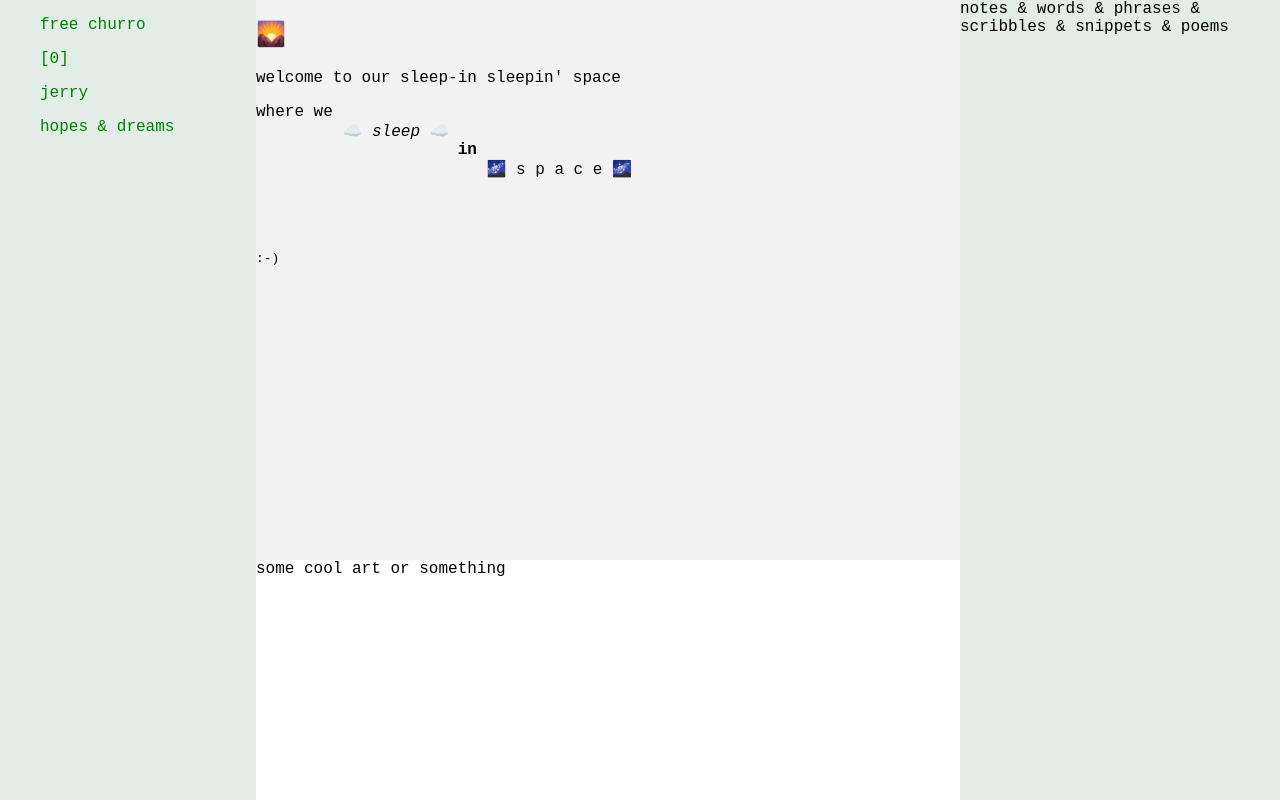
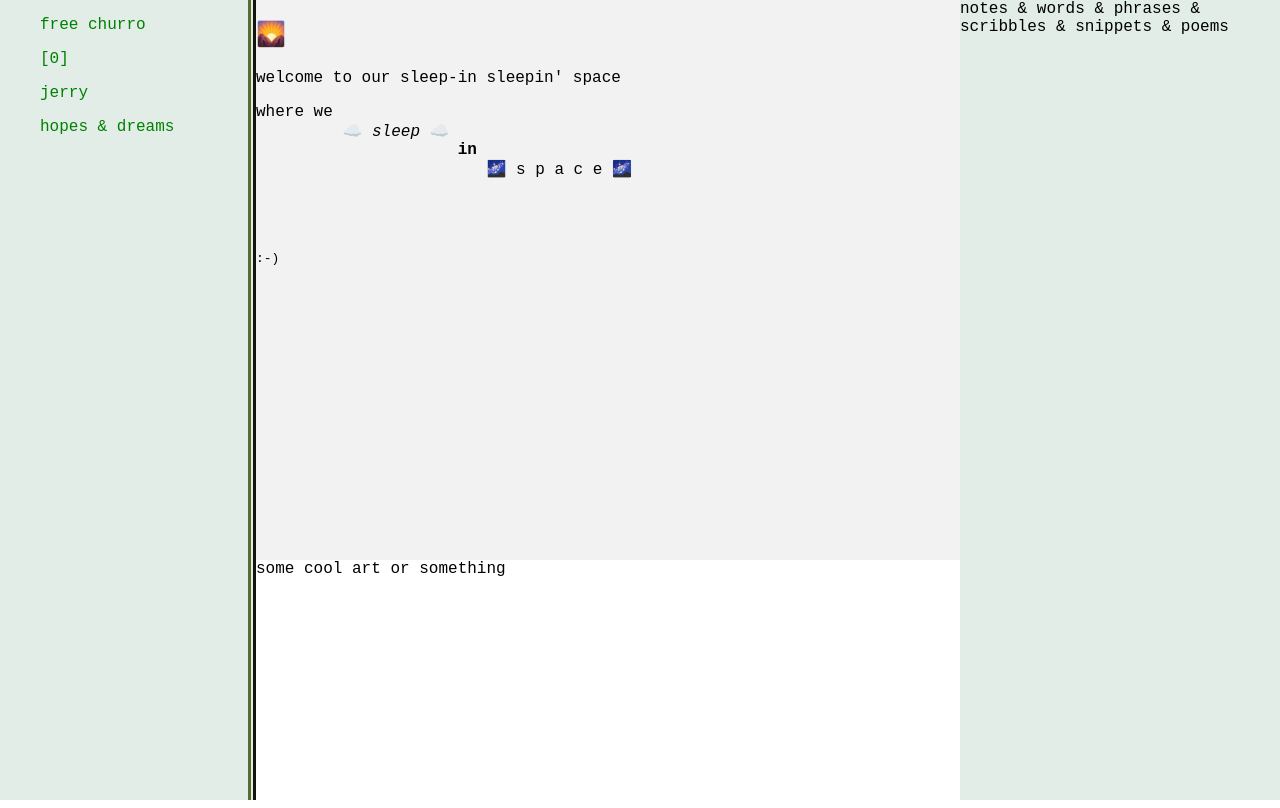
Before and after one commit to saspau/saspau.github.io, an Eleventy site: page index.md in a window 1280 px wide. Built offline with nearby package versions, Linux system fonts and the light colour scheme; Eleventy itself is replaced by a stand-in of ours; files that its build step writes are made by us from their sources; what markdown-it-attrs, markdown-it-deflist, markdown-it-task-lists, markdown-it-toc-done-right would draw is missing.

Commit message:
add a border thing?

```diff
--- a/_includes/base.njk
+++ b/_includes/base.njk
@@ -13,16 +13,18 @@
     <script src="https://ajax.googleapis.com/ajax/libs/jquery/1.9.1/jquery.min.js"></script>
     <script src="https://code.jquery.com/ui/1.9.2/jquery-ui.js"></script>
     <script src="/../../js/scripts.js"></script>
-    <div class="container">
       {# {{ content | safe }} #}
         <div class="wrapper">
             <div class="inner-wrapper">
                 <div class="left pane">
-                    {% block left %}
-                    {% for link in collections.left_nav %}
-                        <ul><a href="{{ link.url }}">{{ link.data.link_name }}</a></ul>
-                    {% endfor %}
-                    {% endblock %}
+                    <div class="vert-border"></div>
+                    <div class="left-content">
+                        {% block left %}
+                        {% for link in collections.left_nav %}
+                            <ul><a href="{{ link.url }}">{{ link.data.link_name }}</a></ul>
+                        {% endfor %}
+                        {% endblock %}
+                    </div>
                 </div>
                 <div class="center pane">
                     <div class="inner">
--- a/styles/base.scss
+++ b/styles/base.scss
@@ -39,6 +39,22 @@ body {
 .left.pane {
     background-color: #e1ede6;//olivedrab;
     width: 20%;
+}
+
+.vert-border {
+    border-color: darkolivegreen;
+    border-left-style: outset;
+    border-right-style: outset;
+    float: right;
+    width: 2px;
+    height: 100vh;
+    top: 0;
+    // display: inline-block;
+    position: -webkit-sticky;
+    position: -moz-sticky;
+    position: -ms-sticky;
+    position: -o-sticky;
+    position: sticky;
 }
 
 .center.pane {
```
